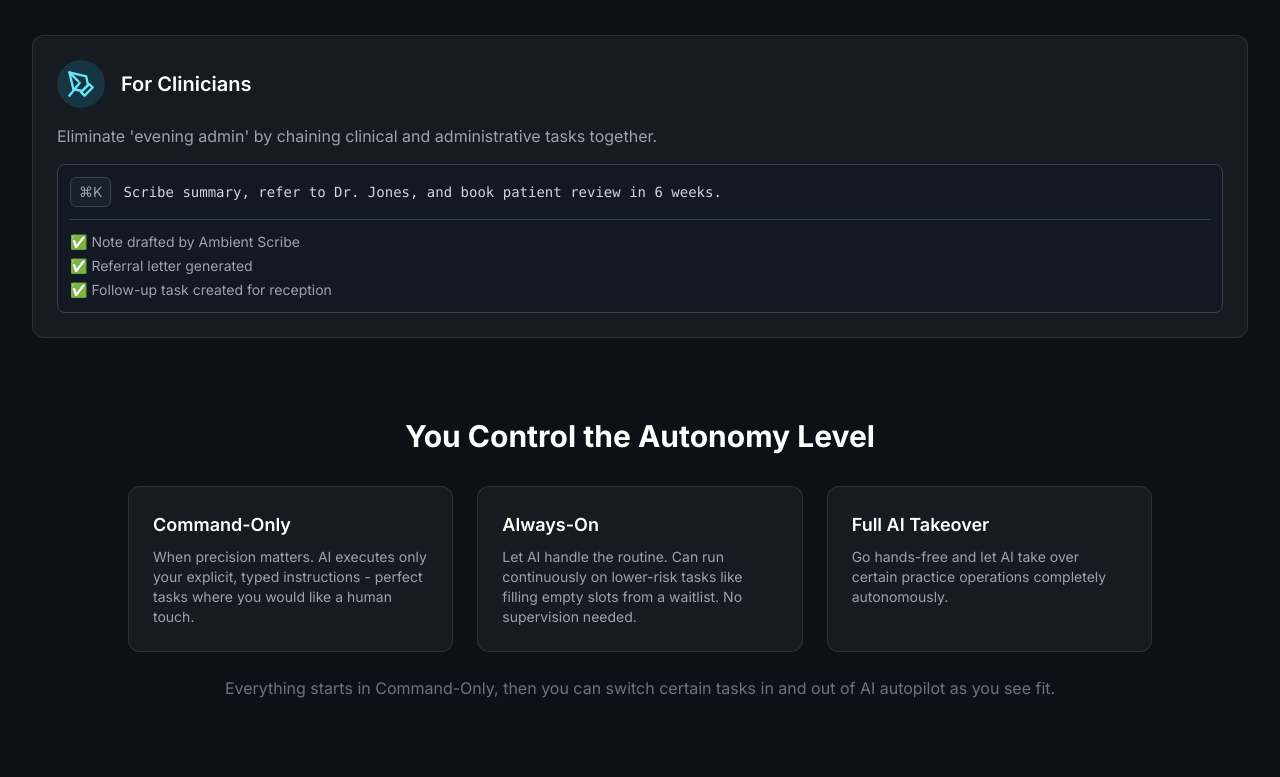
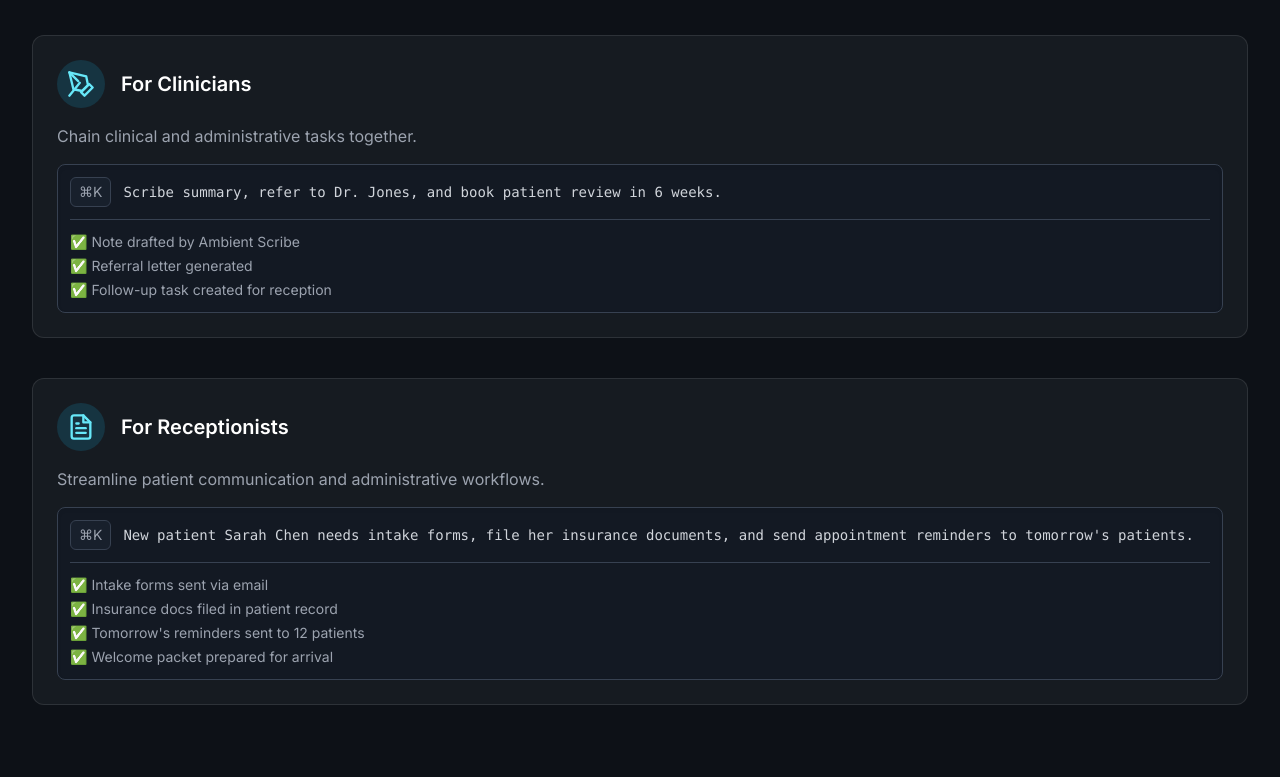
Before and after one commit to dataravens/dataravens.github.io, a plain HTML site: page index.html in a window 1280 px wide. Shown: the part 1420-2197 px from the top of the page. Drawn offline with nearby package versions, Linux system fonts and the light colour scheme.

Commit message:
Update index.html

```diff
--- a/index.html
+++ b/index.html
@@ -114,7 +114,7 @@
                         <div class="bg-cyan-900/50 h-12 w-12 rounded-full flex items-center justify-center flex-shrink-0"><svg xmlns="http://www.w3.org/2000/svg" width="28" height="28" viewBox="0 0 24 24" fill="none" stroke="currentColor" stroke-width="2" stroke-linecap="round" stroke-linejoin="round" class="text-cyan-300"><path d="M12 19l7-7 3 3-7 7-3-3z"/><path d="M18 13l-1.5-7.5L2 2l3.5 14.5L13 18l5-5z"/><path d="M2 2l7.586 7.586"/><path d="M11 11L2 22"/></svg></div>
                         <h3 class="font-semibold text-white text-xl">For Clinicians</h3>
                     </div>
-                    <p class="text-gray-400 mb-4">Eliminate 'evening admin' by chaining clinical and administrative tasks together.</p>
+                    <p class="text-gray-400 mb-4">Chain clinical and administrative tasks together.</p>
                     <div class="bg-gray-900/50 rounded-lg p-3 shadow-inner border border-gray-700">
                         <div class="flex items-center space-x-3 mb-3">
                             <div class="text-sm text-gray-400 bg-gray-800/50 px-2 py-1 rounded-md border border-gray-700">⌘K</div>
@@ -124,6 +124,27 @@
                             <p><span class="text-green-400">✅</span> Note drafted by Ambient Scribe</p>
                             <p><span class="text-green-400">✅</span> Referral letter generated</p>
                             <p><span class="text-green-400">✅</span> Follow-up task created for reception</p>
+                        </div>
+                    </div>
+                </div>
+
+                <!-- Receptionist -->
+                <div class="glass-panel p-6 rounded-xl">
+                    <div class="flex items-center gap-4 mb-4">
+                        <div class="bg-cyan-900/50 h-12 w-12 rounded-full flex items-center justify-center flex-shrink-0"><svg xmlns="http://www.w3.org/2000/svg" width="28" height="28" viewBox="0 0 24 24" fill="none" stroke="currentColor" stroke-width="2" stroke-linecap="round" stroke-linejoin="round" class="text-cyan-300"><path d="M14 2H6a2 2 0 0 0-2 2v16a2 2 0 0 0 2 2h12a2 2 0 0 0 2-2V8z"/><polyline points="14,2 14,8 20,8"/><line x1="16" y1="13" x2="8" y2="13"/><line x1="16" y1="17" x2="8" y2="17"/><polyline points="10,9 9,9 8,9"/></svg></div>
+                        <h3 class="font-semibold text-white text-xl">For Receptionists</h3>
+                    </div>
+                    <p class="text-gray-400 mb-4">Streamline patient communication and administrative workflows.</p>
+                    <div class="bg-gray-900/50 rounded-lg p-3 shadow-inner border border-gray-700">
+                        <div class="flex items-center space-x-3 mb-3">
+                            <div class="text-sm text-gray-400 bg-gray-800/50 px-2 py-1 rounded-md border border-gray-700">⌘K</div>
+                            <p class="text-sm text-gray-300 flex-grow font-mono">New patient Sarah Chen needs intake forms, file her insurance documents, and send appointment reminders to tomorrow's patients.</p>
+                        </div>
+                        <div class="border-t border-gray-700 pt-3 text-sm text-gray-400 space-y-1">
+                            <p><span class="text-green-400">✅</span> Intake forms sent via email</p>
+                            <p><span class="text-green-400">✅</span> Insurance docs filed in patient record</p>
+                            <p><span class="text-green-400">✅</span> Tomorrow's reminders sent to 12 patients</p>
+                            <p><span class="text-green-400">✅</span> Welcome packet prepared for arrival</p>
                         </div>
                     </div>
                 </div>
@@ -183,14 +204,14 @@
             <h2 class="text-center text-3xl font-bold text-white mb-8">Transform Your Practice at Every Scale</h2>
             <div class="max-w-5xl mx-auto grid grid-cols-1 md:grid-cols-3 gap-6">
                 <div class="glass-panel p-6 rounded-xl text-center">
-                    <h3 class="font-semibold text-white text-lg">Solo / One-Site</h3>
+                    <h3 class="font-semibold text-white text-lg">One-Site</h3>
                     <p class="text-cyan-400 text-2xl font-bold mt-2">Reclaim Your Evenings</p>
                     <p class="mt-2 text-gray-400 text-sm">Stop working until 8pm on admin. Get 10+ hours back each week to focus on patients, growth, or simply having a life outside the practice.</p>
                 </div>
                 <div class="glass-panel p-6 rounded-xl text-center">
                     <h3 class="font-semibold text-white text-lg">2–5 Sites</h3>
                     <p class="text-cyan-400 text-2xl font-bold mt-2">Bulletproof Operations</p>
-                    <p class="mt-2 text-gray-400 text-sm">Eliminate the chaos of managing multiple locations. Standard workflows across all sites mean predictable cash flow, fewer mistakes, and easier scaling.</p>
+                    <p class="mt-2 text-gray-400 text-sm">Eliminate the chaos of managing multiple locations. Standard workflows across all sites = fewer mistakes, more time, and easier scaling.</p>
                 </div>
                 <div class="glass-panel p-6 rounded-xl text-center">
                     <h3 class="font-semibold text-white text-lg">10+ Sites / Roll-Up</h3>
```
